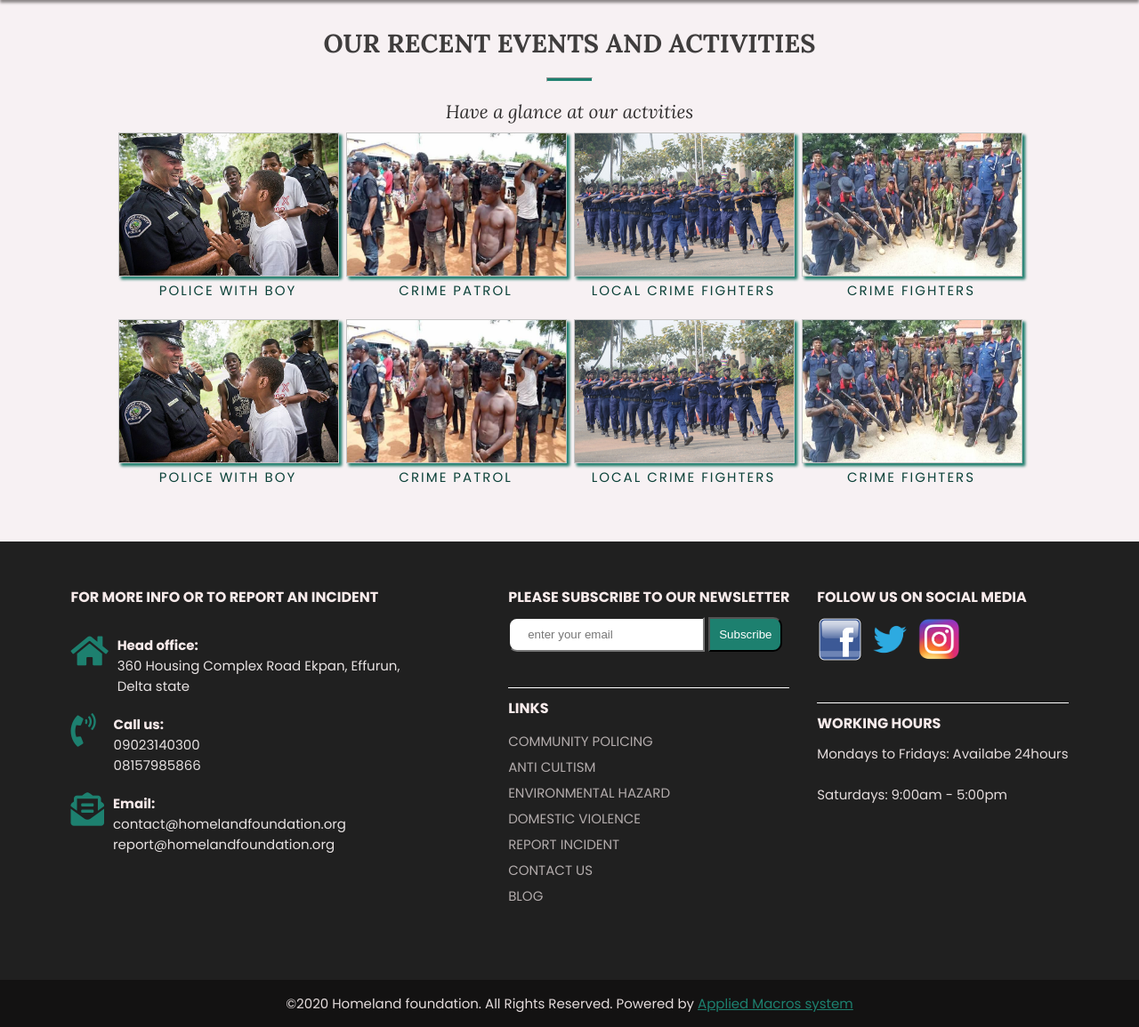
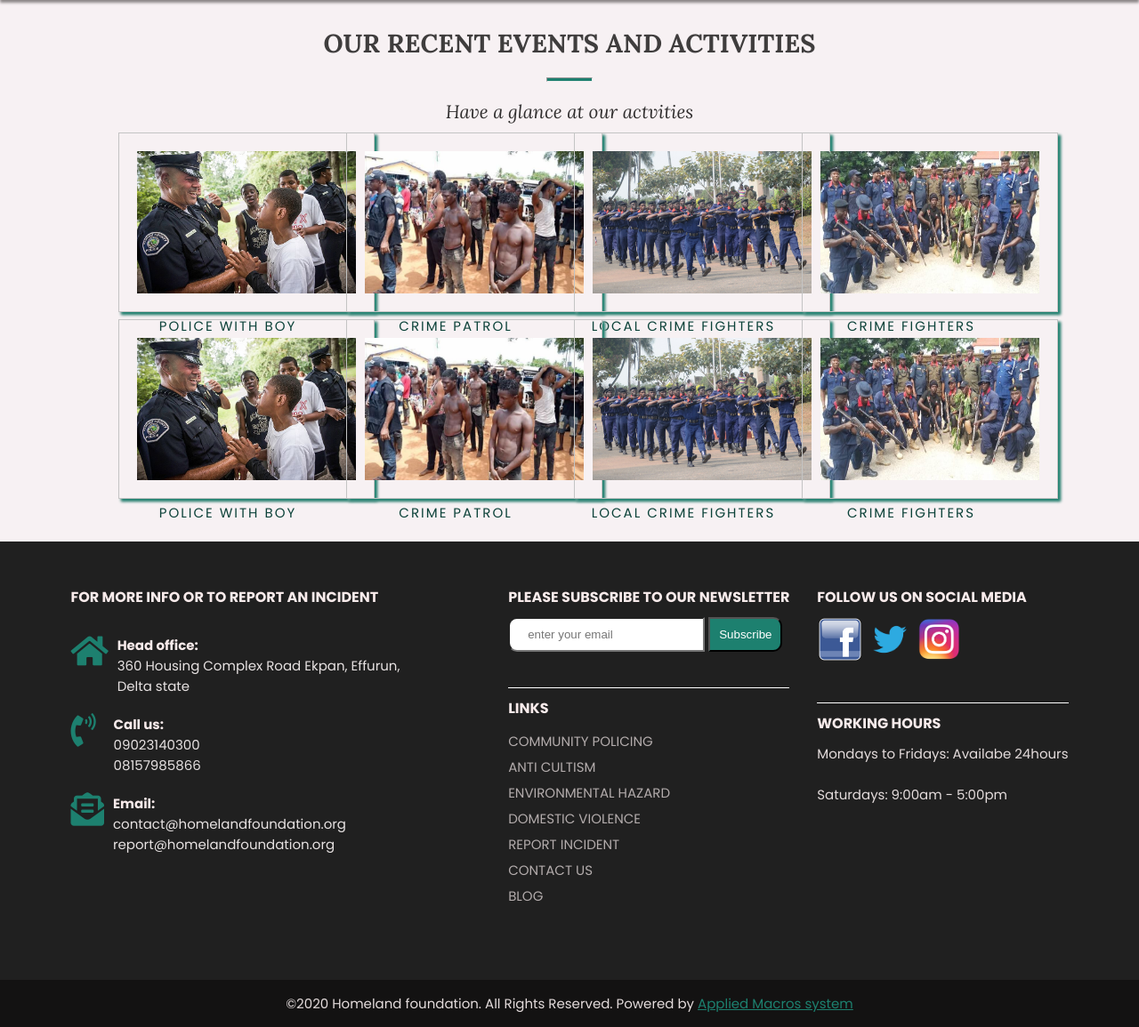
Before and after one commit to onostar/homeland-foundation, a PHP site: page /event_gallery.html in a window 1280 px wide. Shown: the part 105-1260 px from the top of the page at 89% size. Run offline with PHP 8.4, Linux system fonts and the light colour scheme; some libraries are stand-ins or nearby versions; some web fonts are replaced.

Commit message:
added padding and p tag

```diff
--- a/event_media.html
+++ b/event_media.html
@@ -127,6 +127,7 @@
                         </div>
                         <div class="category">
                             <h3>Links</h3>
+                            <p>new change</p>
                             <div class="categories">
                                 <li><a href="#">Community Policing</a></li>
                                 <li><a href="#">Anti Cultism</a></li>
--- a/style.css
+++ b/style.css
@@ -1379,6 +1379,7 @@ color: rgb(231, 226, 226);
     box-shadow:3px 3px 3px rgb(29, 128, 111), 3px 3px 3px #c4c4c4;
     display:block;
     transition:all 0.5s;
+    padding:20px;
 }
 .galleria img:hover{
     transform:scale(1.3);
```
